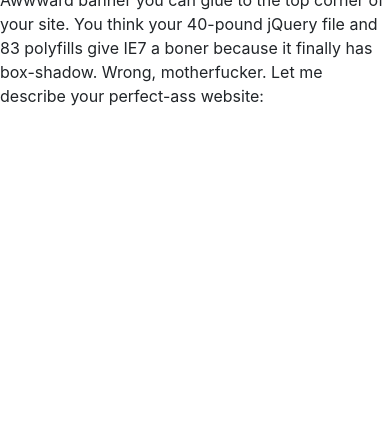
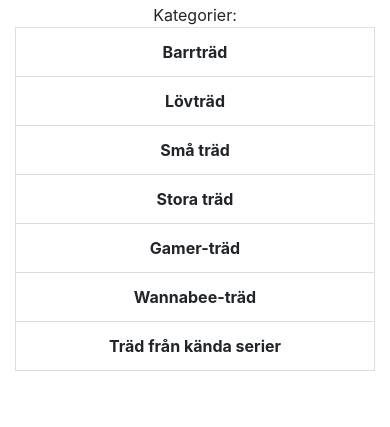
Before and after one commit to Alvarsson/notshadynotscamonlinestore, a Flask app: page / in a window 390 px wide. Shown: the part 417-844 px from the top of that part. Run offline with Flask 2, Linux system fonts and the light colour scheme; lists and menus that the app fills with data are empty; the page is wider than the window, and the part outside it is not shown; some libraries are stand-ins or nearby versions.

Commit message:
index page fixed

```diff
--- a/main.py
+++ b/main.py
@@ -2,13 +2,18 @@ from flask import Flask, render_template
 
 app = Flask(__name__)
 
+kategorier = ["Barrträd", "Lövträd", "Små träd","Stora träd","Gamer-träd","Wannabee-träd","Träd från kända serier"]
+
 @app.route("/")
 def home():
-    return render_template("index.html")
+    return render_template("index.html", ArrayMedTräd = kategorier)
+
 
 @app.route("/login")
 def login():
     return render_template("login.html")
+
+
 
 artiklar = ["edward", "albin", "axel", "blabla", "hejhej"]
 @app.route("/kategori")
--- a/templates/index.html
+++ b/templates/index.html
@@ -1,12 +1,41 @@
-{% extends "public_template.html" %}
+{%extends "public_template.html" %}
 
-{% block main %}
-    <header>
-        <h1>This is a motherfucking website.</h1>
-        <aside>And it's fucking perfect.</aside>
-    </header>
 
-        <h2>Seriously, what the fuck else do you want?</h2>
+{%block main %}
 
-        <p>You probably build websites and think your shit is special. You think your 13 megabyte parallax-ative home page is going to get you some fucking Awwward banner you can glue to the top corner of your site. You think your 40-pound jQuery file and 83 polyfills give IE7 a boner because it finally has box-shadow. Wrong, motherfucker. Let me describe your perfect-ass website:</p>
+<style>
+        td, th {
+            border: 1px solid #dddddd;
+            text-align: left;
+            padding: 8px;
+            text-align: center;
+        }
+        </style>
+<div class="container">
+
+    <div class="row">
+        <header class="mx-auto"><b>Dagens träd</b></header>
+    </div>
+    <div class="row">
+        <img src="https://arbordayblog.org/wp-content/uploads/2018/06/oak-tree-sunset-iStock-477164218-1080x608.jpg" alt="tree" class="mx-auto" class="img-responsive" width="800" height="300">
+    </div>
+<br>
+    <div class="row">
+        <header class="mx-auto">Kategorier:</header>
+    </div>
+
+    <div class="row">
+        <div class="col-md-auto">
+        </div>
+    </div>
+</div>
+<div class="container">
+        <table class="table">
+                {% for i in ArrayMedTräd %}
+                <tr>
+                    <th>{{i}}</th>
+                </tr>
+                {% endfor %}
+            </table>
+</div>
 {% endblock %}
```
Also changed, not shown: pictures/dagensträd.jpg (added).
